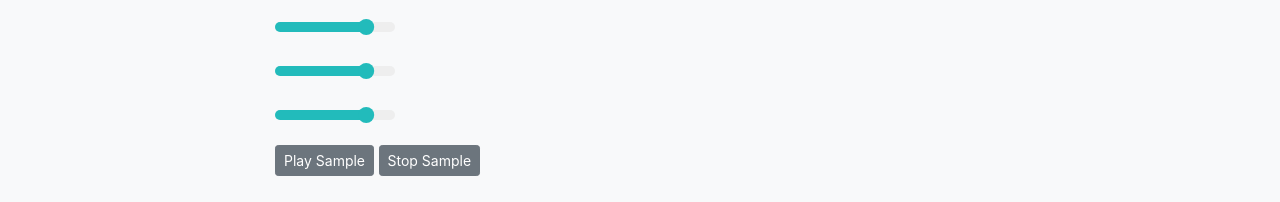
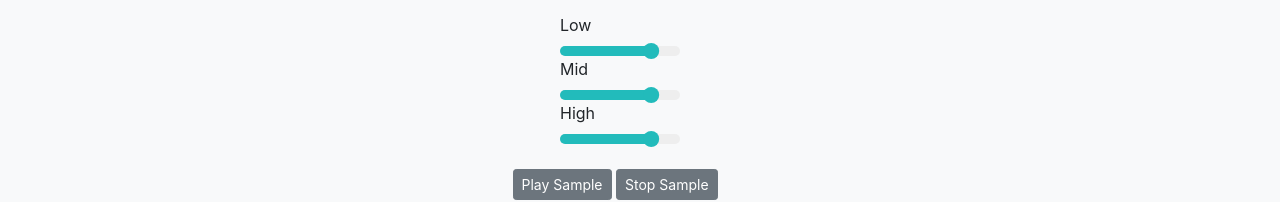
Before and after one commit to gmoraitis/MLH-Do-re-mi-EQ, a website with bundled scripts: page index.html in a window 1280 px wide. Shown: the part 617-819 px from the top of the page. Built offline with nearby package versions, Linux system fonts and the light colour scheme.

Commit message:
Changes for sliders and buttons

```diff
--- a/index.html
+++ b/index.html
@@ -51,21 +51,44 @@
 
 
 
-  <!-- /////////////////////////////////////////////// -->
+  <!-- Main EQ Section -->
   <section id="eq" class="bg-light">
     <div class="container">
+
       <div class="row">
         <div class="col-lg-8 mx-auto">
           <h2>EQ - M01</h2>
-          <p class="lead">This a simple Equalizer with 3 bands covering the lows,mids and highs of the sample. Click and play..!!!</p>
-          <div id="low" class="text"></div>
-          <br>
-          <div id="mid" class="text">
+          <p class="lead ">This a simple Equalizer with 3 bands covering the lows,mids and highs of the sample. Click
+            and
+            play..!!!</p>
+        </div>
+      </div>
+    </div>
+
+    <div class="container">
+      <div class="row">
+        <div class="col-lg-2 mx-auto ">
+
+          <div id="low">Low
           </div>
           <br>
-          <div id="high">
+          <div id="mid">Mid
           </div>
           <br>
+          <div id="high">High
+          </div>
+          <br>
+
+        </div>
+      </div>
+    </div>
+
+    <br>
+
+
+    <div class="container">
+      <div class="row">
+        <div class="col-lg-3 mx-auto">
           <button type="button" class="btn btn-sm btn-secondary" id="play" aria-pressed="true">Play Sample</button>
           <button type="button" class="btn btn-sm btn-secondary" id="stop" aria-pressed="true">Stop Sample</button>
         </div>
--- a/js/eq.js
+++ b/js/eq.js
@@ -18,9 +18,9 @@ document.getElementById('play')?.addEventListener('click', async () => {
 	})
 
 	var eq1 = new Tone.EQ3({
-		low:"8",
-		mid:"8",
-		high:"8"
+		low: "8",
+		mid: "8",
+		high: "8"
 	}).toDestination();
 
 
@@ -29,60 +29,48 @@ document.getElementById('play')?.addEventListener('click', async () => {
 
 
 
-	sliderLow.on('change',function(v) {
-
+	sliderLow.on('change', function (v) {
 		eq1.low.value = sliderLow.value;
-
-
 		console.log(eq1);
 	});
 
-	  sliderMid.on('change',function(v) {
-
-
+	sliderMid.on('change', function (v) {
 		eq1.mid.value = sliderMid.value;
-
-
 		console.log(eq1);
 	});
 
-	  sliderHigh.on('change',function(v) {
-
-
+	sliderHigh.on('change', function (v) {
 		eq1.high.value = sliderHigh.value;
-
 		console.log(eq1);
 	});
 
-
-
-
-
-
 })
 var sliderLow = new Nexus.Slider('#low', {
-	'size': [120,20],
-    'mode': 'absolute',  // 'relative' or 'absolute'
+	'size': [120, 20],
+	'mode': 'relative',  // 'relative' or 'absolute'
 	'min': 0,
 	'max': 10,
 	'step': 0,
 	'value': 8,
+	'mode': 'line'
 })
 
 var sliderMid = new Nexus.Slider('#mid', {
-	'size': [120,20],
-    'mode': 'absolute',  // 'relative' or 'absolute'
+	'size': [120, 20],
+	'mode': 'relative',  // 'relative' or 'absolute'
 	'min': 0,
 	'max': 10,
 	'step': 0,
-    'value': 8
+	'value': 8,
+	'mode': 'bar'
 })
 
 var sliderHigh = new Nexus.Slider('#high', {
-	'size': [120,20],
-    'mode': 'absolute',  // 'relative' or 'absolute'
+	'size': [120, 20],
+	'mode': 'relative',  // 'relative' or 'absolute'
 	'min': 0,
 	'max': 10,
 	'step': 0,
-    'value': 8
+	'value': 8,
+	'mode': 'bar'
 })
```
Also changed, not shown: 1 other file. Lines whose indentation alone changed are shown as unchanged.
